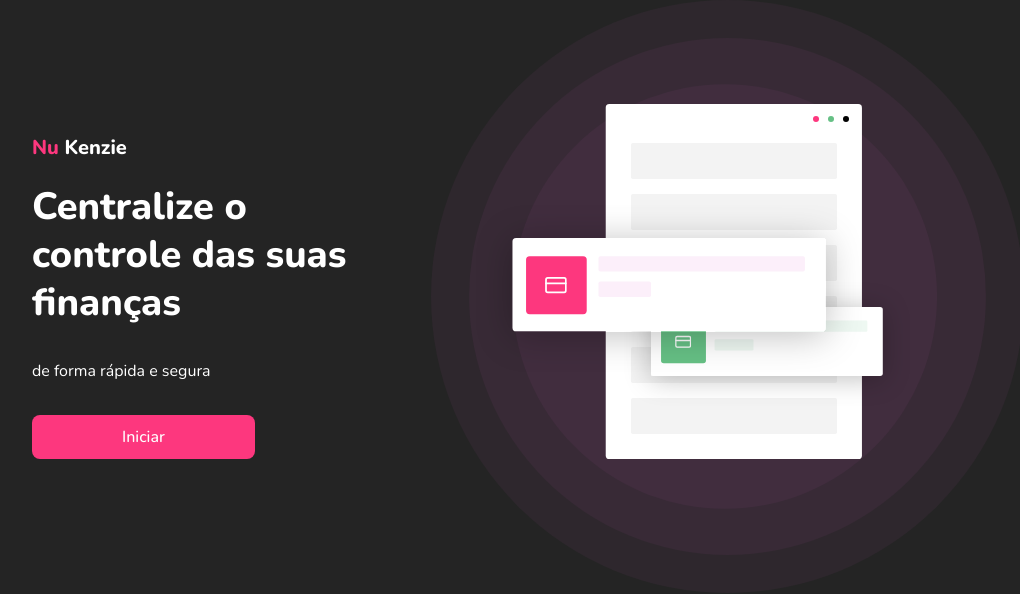
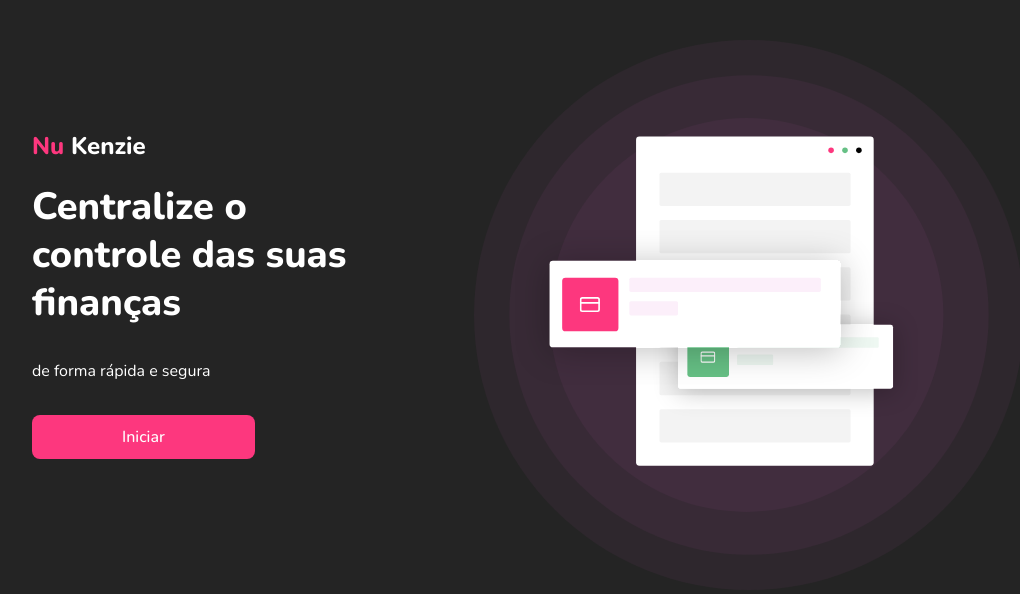
Before and after one commit to Kenzie-Academy-Brasil-Developers/nu-kenzie-react-app, a React (Vite) app in the folder nu-kenzie/: page / in a window 1280 px wide. Shown: the top 594 px of the page, without its empty margins (112-1132 px from the left). Built offline with nearby package versions, Linux system fonts and the light colour scheme.

Commit message:
feat: figure sizing

```diff
--- a/nu-kenzie/src/components/Opening Page/Figure/figure.css
+++ b/nu-kenzie/src/components/Opening Page/Figure/figure.css
@@ -0,0 +1,8 @@
+.figure{
+    margin-top: 40px;
+}
+
+.figure img{
+    width: 550px;
+    height: 550px;
+}
--- a/nu-kenzie/src/components/Opening Page/Figure/figure.jsx
+++ b/nu-kenzie/src/components/Opening Page/Figure/figure.jsx
@@ -2,7 +2,7 @@ import './figure.css'
 
 export function Figure () {
     return (
-        <figure>
+        <figure className='figure'>
             <img src="/src/assets/figure.svg" alt="Demonstração do App" />
         </figure>
     )
--- a/nu-kenzie/src/components/Opening Page/Section/section.css
+++ b/nu-kenzie/src/components/Opening Page/Section/section.css
@@ -3,7 +3,7 @@
 }
 
 .section h1{
-    font-size: var(--size3);
+    font-size: var(--size2);
     font-weight: var(--weight8);
     margin-bottom: 25px;
 }
```
